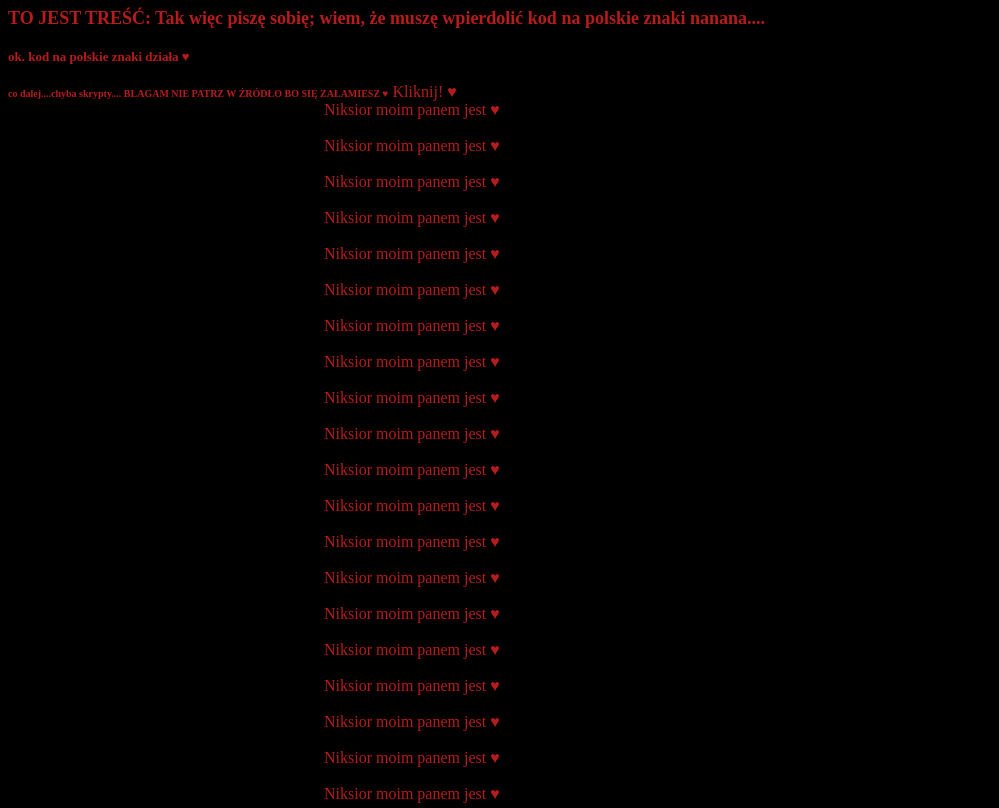
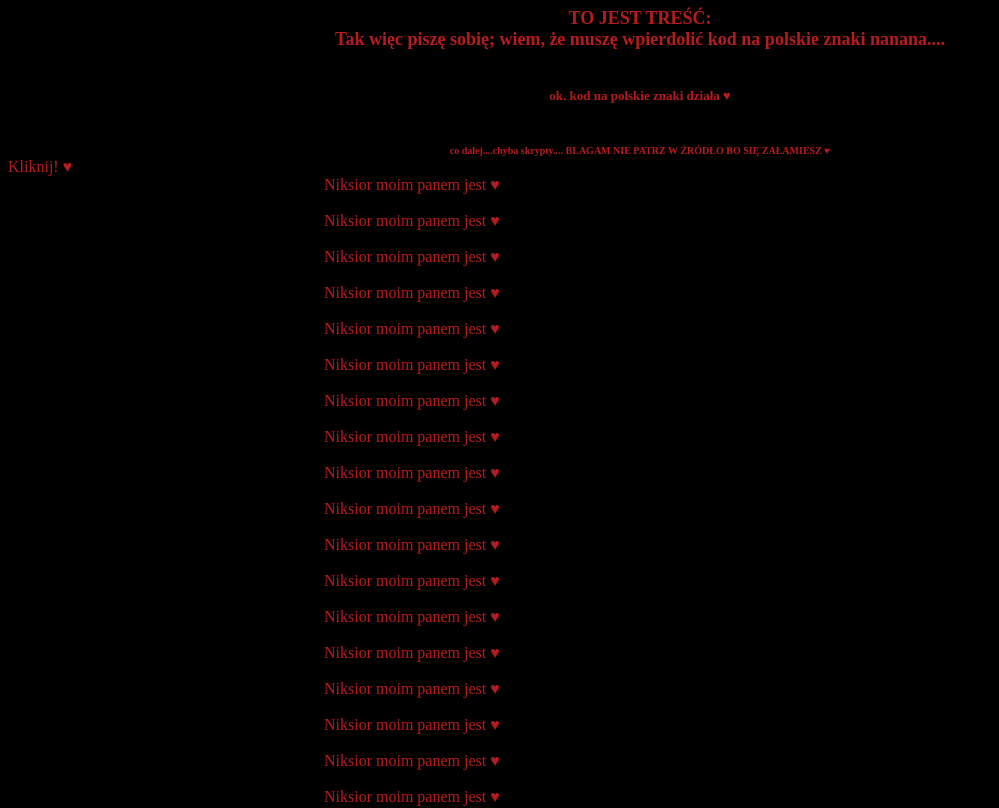
Before and after one commit to CandyTrouble/cttests, a plain HTML site: page index.html in a window 1280 px wide. Shown: the top 808 px of the page, without its empty margins (0-999 px from the left). Drawn offline with Linux system fonts and the light colour scheme.

Commit message:
nananana

```diff
--- a/index.html
+++ b/index.html
@@ -12,13 +12,13 @@
 
 
 <body>
-	<b><font size="4"> TO JEST TREŚĆ:</b></font>
+	<b><center><font size="4"> TO JEST TREŚĆ:</b></font></center>
 
-	<strong><font size="4"> Tak więc piszę sobię; wiem, że muszę wpierdolić kod na polskie znaki nanana....</font></strong><br></br>
+	<center><strong><font size="4"> Tak więc piszę sobię; wiem, że muszę wpierdolić kod na polskie znaki nanana....</center></font></strong><br></br>
 
-	<b><font size="2"> ok. kod na polskie znaki działa ♥ </b></font> <br></br>
+	<center><b><font size="2"> ok. kod na polskie znaki działa ♥ </b></center></font> <br></br>
 
-	<strong><font size="1"> co dalej....chyba skrypty.... BLAGAM NIE PATRZ W ŹRÓDŁO BO SIĘ ZAŁAMIESZ ♥</strong></font>
+	<center><strong><font size="1"> co dalej....chyba skrypty.... BLAGAM NIE PATRZ W ŹRÓDŁO BO SIĘ ZAŁAMIESZ ♥</center></strong></font>
 
 	<a onclick="odliczanie()">Kliknij! ♥</a>
 
--- a/style.css
+++ b/style.css
@@ -13,12 +13,12 @@ a {
 }
 .center-table {
 	display: table;
-	height: 250px;
-	width: 240px;
+	height: 350px;
+	width: 300px;
 }
 
 .center-table p{
 	display: table-cell;
-	padding: 20px;
+	padding: 50px;
 	vertical-align: middle;
 }
```
